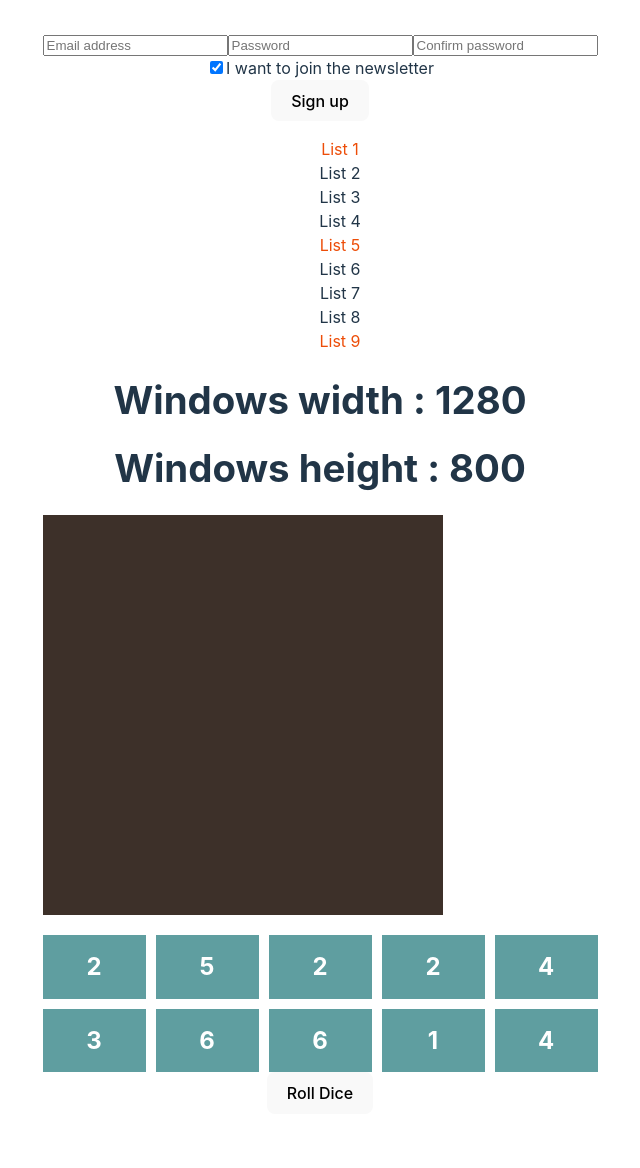
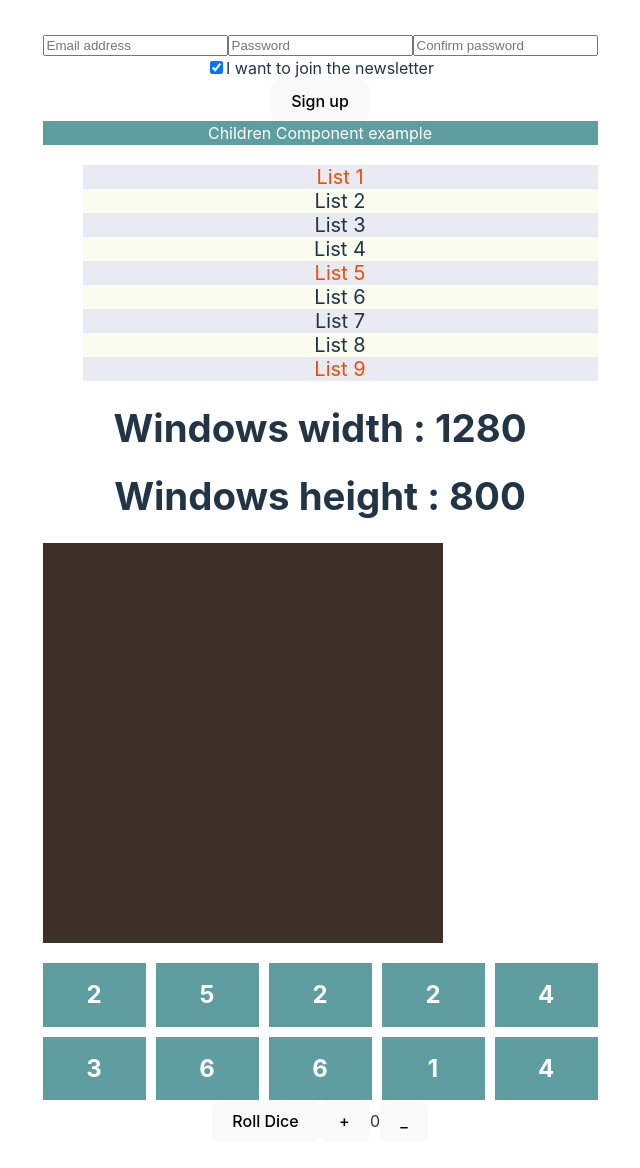
Before and after one commit to hiren100/The-Frontend-Developer-Career-Path, a React (Vite) app in the folder vit_react/: page / in a window 1280 px wide. Shown: the top 1168 px of the page, without its empty margins (320-960 px from the left). Before the commit the page ends 1146 px from the top, so only its background shows below. Built offline with nearby package versions, Linux system fonts and the light colour scheme.

Commit message:
react learning

```diff
--- a/vit_react/src/App.css
+++ b/vit_react/src/App.css
@@ -186,3 +186,9 @@
 ul li:nth-child(4n+1) {
   color: rgb(237 77 8);
 }
+.ul li:nth-child(odd){
+  background-color: #eaeaf2;
+}
+.ul li:nth-child(even){
+  background-color: #f9fcee;
+}
--- a/vit_react/src/App.jsx
+++ b/vit_react/src/App.jsx
@@ -2,8 +2,13 @@ import React from 'react';
 import logo from './assets/react.svg';
 import Die from './Die'
 import './App.css';
+import Child from "./Child"
+import {HigherOrder} from "./HigherOrder"
 
 
+const styles = {
+  fontSize : "20px"
+}
 
 function App() {
 
@@ -134,8 +139,8 @@ function App() {
             </button>
             <div className="msg"></div>
         </form>
-
-        <ul className='ul'>
+        <Child>Children Component example</Child>
+        <ul className='ul' style={styles}>
           <li></li>
           <li></li>
           <li></li>
@@ -153,9 +158,11 @@ function App() {
       <div style={{width: "400px", height:"400px", backgroundColor: `hsla(${colorValue1}, ${colorValue2}%, ${colorValue3}%, 1)`}}></div>
       <div className='dice-wrapper'>{diceElements}</div>
       <button onClick={rollDice}>Roll Dice</button>
+      <button onClick={add}>+</button>{count}
+      <button onClick={minus}>_</button>
     </div>
 
   );
 }
-
-export default App;
+const superApp = HigherOrder(App)
+export default superApp;
--- /dev/null
+++ b/vit_react/src/Child.jsx
@@ -0,0 +1,10 @@
+import React from "react"
+
+export default function Die(props) {
+    return (
+            <div className="die-face">
+                {props.children}
+
+            </div>
+    )
+}
--- /dev/null
+++ b/vit_react/src/HigherOrder.jsx
@@ -0,0 +1,10 @@
+import React from "react"
+
+export  function HigherOrder(component) {
+  const C = component
+  return function(props){
+    return (
+            <C test="hello" {...props} />
+    )
+   }
+}
```
